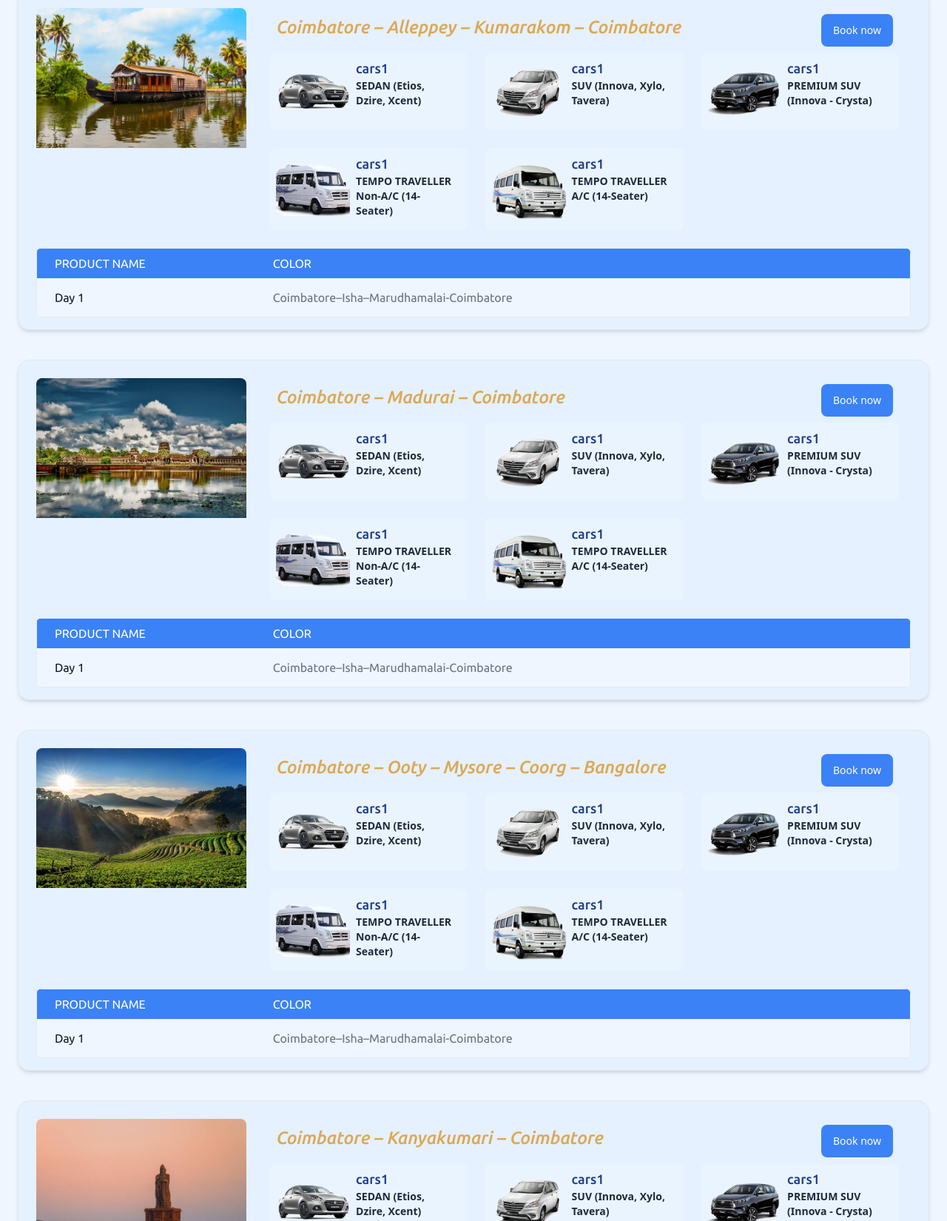
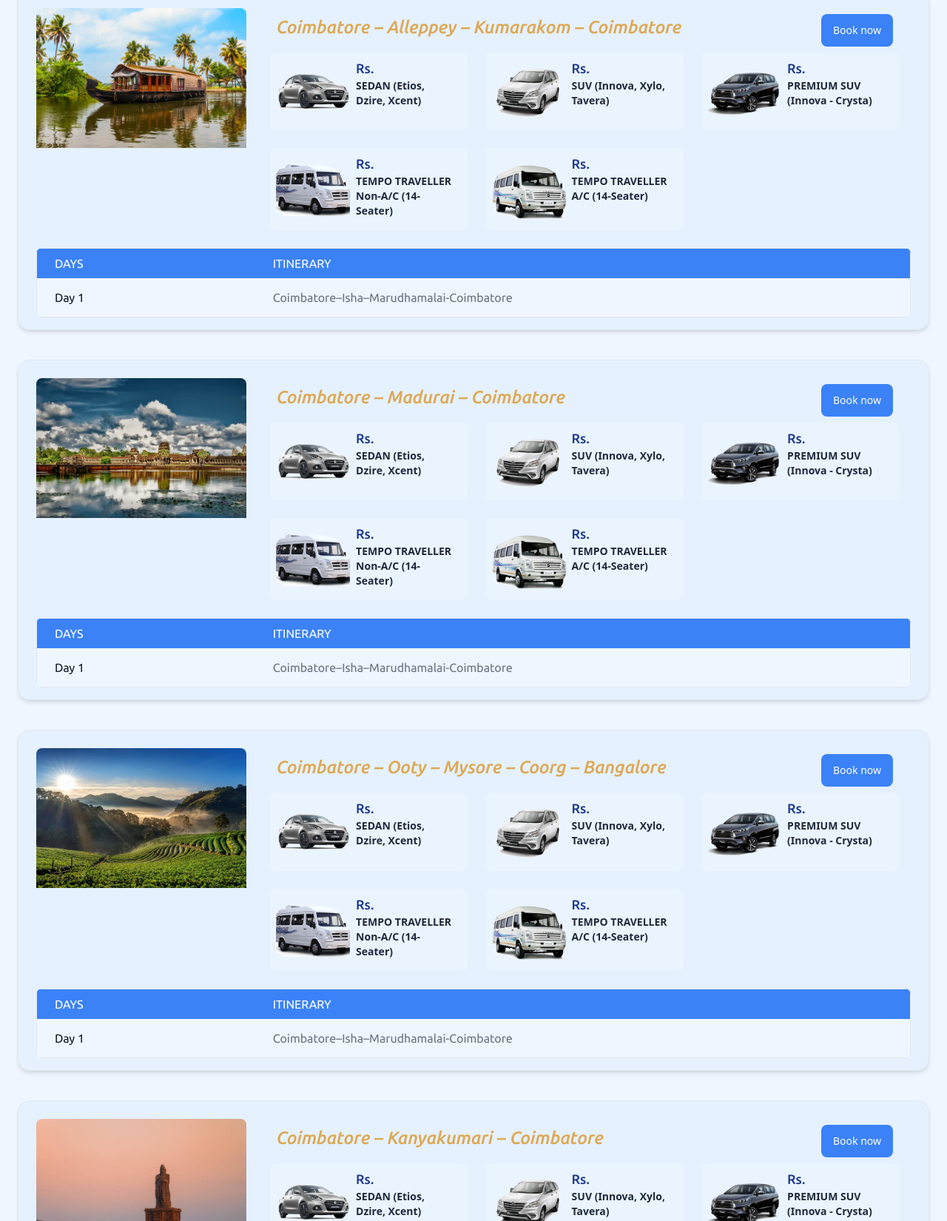
Before and after one commit to vishwa2810/Madhura_Travels, a plain HTML site: page pages/sevenDaysPackage.html in a window 1280 px wide. Shown: the part 1470-3120 px from the top of the page at 74% size. Drawn offline with nearby package versions, Linux system fonts and the light colour scheme; files whose address does not match are found by name.

Commit message:
changes-package

```diff
--- a/pages/sevenDaysPackage.html
+++ b/pages/sevenDaysPackage.html
@@ -218,7 +218,7 @@
                     />
                   </div>
                   <div class="px-2">
-                    <h2 class="txt">cars1</h2>
+                    <h2 class="txt">Rs.</h2>
                     <h4 class="mb-2 text-slate-800 text-sm font-semibold">
                       SEDAN (Etios, Dzire, Xcent)                    </h4>
                     <div>
@@ -237,7 +237,7 @@
                     />
                   </div>
                   <div class="px-2">
-                    <h2 class="txt">cars1</h2>
+                    <h2 class="txt">Rs.</h2>
                     <h4 class="mb-2 text-slate-800 text-sm font-semibold">
                       SUV (Innova, Xylo, Tavera)                    </h4>
                     <div>
@@ -256,7 +256,7 @@
                     />
                   </div>
                   <div class="px-2">
-                    <h2 class="txt">cars1</h2>
+                    <h2 class="txt">Rs.</h2>
                     <h4 class="mb-2 text-slate-800 text-sm font-semibold">
                       PREMIUM SUV (Innova - Crysta)                    </h4>
                     <div>
@@ -274,7 +274,7 @@
                     />
                   </div>
                   <div class="px-2">
-                    <h2 class="txt">cars1</h2>
+                    <h2 class="txt">Rs.</h2>
                     <h4 class="mb-2 text-slate-800 text-sm font-semibold">
                       TEMPO TRAVELLER Non-A/C (14-Seater)                    </h4>
                     <div>
@@ -293,7 +293,7 @@
                     />
                   </div>
                   <div class="px-2">
-                    <h2 class="txt">cars1</h2>
+                    <h2 class="txt">Rs.</h2>
                     <h4 class="mb-2 text-slate-800 text-sm font-semibold">
                       TEMPO TRAVELLER A/C (14-Seater)                    </h4>
                     <div>
@@ -311,10 +311,10 @@
                   <thead class="text-xs text-white uppercase bg-blue-500">
                       <tr>
                           <th scope="col" class="px-6 fnt py-3 w-1/4">
-                              Product name
+                              Days
                           </th>
                           <th scope="col" class="px-6 fnt py-3 w-3/4">
-                              Color
+                              Itinerary
                           </th>
                       </tr>
                   </thead>
@@ -373,7 +373,7 @@
                     />
                   </div>
                   <div class="px-2">
-                    <h2 class="txt">cars1</h2>
+                    <h2 class="txt">Rs.</h2>
                     <h4 class="mb-2 text-slate-800 text-sm font-semibold">
                       SEDAN (Etios, Dzire, Xcent)                    </h4>
                     <div>
@@ -392,7 +392,7 @@
                     />
                   </div>
                   <div class="px-2">
-                    <h2 class="txt">cars1</h2>
+                    <h2 class="txt">Rs.</h2>
                     <h4 class="mb-2 text-slate-800 text-sm font-semibold">
                       SUV (Innova, Xylo, Tavera)                    </h4>
                     <div>
@@ -411,7 +411,7 @@
                     />
                   </div>
                   <div class="px-2">
-                    <h2 class="txt">cars1</h2>
+                    <h2 class="txt">Rs.</h2>
                     <h4 class="mb-2 text-slate-800 text-sm font-semibold">
                       PREMIUM SUV (Innova - Crysta)                    </h4>
                     <div>
@@ -429,7 +429,7 @@
                     />
                   </div>
                   <div class="px-2">
-                    <h2 class="txt">cars1</h2>
+                    <h2 class="txt">Rs.</h2>
                     <h4 class="mb-2 text-slate-800 text-sm font-semibold">
                       TEMPO TRAVELLER Non-A/C (14-Seater)                    </h4>
                     <div>
@@ -448,7 +448,7 @@
                     />
                   </div>
                   <div class="px-2">
-                    <h2 class="txt">cars1</h2>
+                    <h2 class="txt">Rs.</h2>
                     <h4 class="mb-2 text-slate-800 text-sm font-semibold">
                       TEMPO TRAVELLER A/C (14-Seater)                    </h4>
                     <div>
@@ -466,10 +466,10 @@
                   <thead class="text-xs text-white uppercase bg-blue-500">
                       <tr>
                           <th scope="col" class="px-6 fnt py-3 w-1/4">
-                              Product name
+                              Days
                           </th>
                           <th scope="col" class="px-6 fnt py-3 w-3/4">
-                              Color
+                              Itinerary
                           </th>
                       </tr>
                   </thead>
@@ -528,7 +528,7 @@
                     />
                   </div>
                   <div class="px-2">
-                    <h2 class="txt">cars1</h2>
+                    <h2 class="txt">Rs.</h2>
                     <h4 class="mb-2 text-slate-800 text-sm font-semibold">
                       SEDAN (Etios, Dzire, Xcent)                    </h4>
                     <div>
@@ -547,7 +547,7 @@
                     />
                   </div>
                   <div class="px-2">
-                    <h2 class="txt">cars1</h2>
+                    <h2 class="txt">Rs.</h2>
                     <h4 class="mb-2 text-slate-800 text-sm font-semibold">
                       SUV (Innova, Xylo, Tavera)                    </h4>
                     <div>
@@ -566,7 +566,7 @@
                     />
                   </div>
                   <div class="px-2">
-                    <h2 class="txt">cars1</h2>
+                    <h2 class="txt">Rs.</h2>
                     <h4 class="mb-2 text-slate-800 text-sm font-semibold">
                       PREMIUM SUV (Innova - Crysta)                    </h4>
                     <div>
@@ -584,7 +584,7 @@
                     />
                   </div>
                   <div class="px-2">
-                    <h2 class="txt">cars1</h2>
+                    <h2 class="txt">Rs.</h2>
                     <h4 class="mb-2 text-slate-800 text-sm font-semibold">
                       TEMPO TRAVELLER Non-A/C (14-Seater)                    </h4>
                     <div>
@@ -603,7 +603,7 @@
                     />
                   </div>
                   <div class="px-2">
-                    <h2 class="txt">cars1</h2>
+                    <h2 class="txt">Rs.</h2>
                     <h4 class="mb-2 text-slate-800 text-sm font-semibold">
                       TEMPO TRAVELLER A/C (14-Seater)                    </h4>
                     <div>
@@ -621,10 +621,10 @@
                   <thead class="text-xs text-white uppercase bg-blue-500">
                       <tr>
                           <th scope="col" class="px-6 fnt py-3 w-1/4">
-                              Product name
+                              Days
                           </th>
                           <th scope="col" class="px-6 fnt py-3 w-3/4">
-                              Color
+                              Itinerary
                           </th>
                       </tr>
                   </thead>
@@ -683,7 +683,7 @@
                     />
                   </div>
                   <div class="px-2">
-                    <h2 class="txt">cars1</h2>
+                    <h2 class="txt">Rs.</h2>
                     <h4 class="mb-2 text-slate-800 text-sm font-semibold">
                       SEDAN (Etios, Dzire, Xcent)                    </h4>
                     <div>
@@ -702,7 +702,7 @@
                     />
                   </div>
                   <div class="px-2">
-                    <h2 class="txt">cars1</h2>
+                    <h2 class="txt">Rs.</h2>
                     <h4 class="mb-2 text-slate-800 text-sm font-semibold">
                       SUV (Innova, Xylo, Tavera)                    </h4>
                     <div>
@@ -721,7 +721,7 @@
                     />
                   </div>
                   <div class="px-2">
-                    <h2 class="txt">cars1</h2>
+                    <h2 class="txt">Rs.</h2>
                     <h4 class="mb-2 text-slate-800 text-sm font-semibold">
                       PREMIUM SUV (Innova - Crysta)                    </h4>
                     <div>
@@ -739,7 +739,7 @@
                     />
                   </div>
                   <div class="px-2">
-                    <h2 class="txt">cars1</h2>
+                    <h2 class="txt">Rs.</h2>
                     <h4 class="mb-2 text-slate-800 text-sm font-semibold">
                       TEMPO TRAVELLER Non-A/C (14-Seater)                    </h4>
                     <div>
@@ -758,7 +758,7 @@
                     />
                   </div>
                   <div class="px-2">
-                    <h2 class="txt">cars1</h2>
+                    <h2 class="txt">Rs.</h2>
                     <h4 class="mb-2 text-slate-800 text-sm font-semibold">
                       TEMPO TRAVELLER A/C (14-Seater)                    </h4>
                     <div>
@@ -776,10 +776,10 @@
                   <thead class="text-xs text-white uppercase bg-blue-500">
                       <tr>
                           <th scope="col" class="px-6 fnt py-3 w-1/4">
-                              Product name
+                              Days
                           </th>
                           <th scope="col" class="px-6 fnt py-3 w-3/4">
-                              Color
+                              Itinerary
                           </th>
                       </tr>
                   </thead>
@@ -838,7 +838,7 @@
                     />
                   </div>
                   <div class="px-2">
-                    <h2 class="txt">cars1</h2>
+                    <h2 class="txt">Rs.</h2>
                     <h4 class="mb-2 text-slate-800 text-sm font-semibold">
                       SEDAN (Etios, Dzire, Xcent)                    </h4>
                     <div>
@@ -857,7 +857,7 @@
                     />
                   </div>
                   <div class="px-2">
-                    <h2 class="txt">cars1</h2>
+                    <h2 class="txt">Rs.</h2>
                     <h4 class="mb-2 text-slate-800 text-sm font-semibold">
                       SUV (Innova, Xylo, Tavera)                    </h4>
                     <div>
@@ -876,7 +876,7 @@
                     />
                   </div>
                   <div class="px-2">
-                    <h2 class="txt">cars1</h2>
+                    <h2 class="txt">Rs.</h2>
                     <h4 class="mb-2 text-slate-800 text-sm font-semibold">
                       PREMIUM SUV (Innova - Crysta)                    </h4>
                     <div>
@@ -894,7 +894,7 @@
                     />
                   </div>
                   <div class="px-2">
-                    <h2 class="txt">cars1</h2>
+                    <h2 class="txt">Rs.</h2>
                     <h4 class="mb-2 text-slate-800 text-sm font-semibold">
                       TEMPO TRAVELLER Non-A/C (14-Seater)                    </h4>
                     <div>
@@ -913,7 +913,7 @@
                     />
                   </div>
                   <div class="px-2">
-                    <h2 class="txt">cars1</h2>
+                    <h2 class="txt">Rs.</h2>
                     <h4 class="mb-2 text-slate-800 text-sm font-semibold">
                       TEMPO TRAVELLER A/C (14-Seater)                    </h4>
                     <div>
@@ -931,10 +931,10 @@
                   <thead class="text-xs text-white uppercase bg-blue-500">
                       <tr>
                           <th scope="col" class="px-6 fnt py-3 w-1/4">
-                              Product name
+                              Days
                           </th>
                           <th scope="col" class="px-6 fnt py-3 w-3/4">
-                              Color
+                              Itinerary
                           </th>
                       </tr>
                   </thead>
@@ -993,7 +993,7 @@
                     />
                   </div>
                   <div class="px-2">
-                    <h2 class="txt">cars1</h2>
+                    <h2 class="txt">Rs.</h2>
                     <h4 class="mb-2 text-slate-800 text-sm font-semibold">
                       SEDAN (Etios, Dzire, Xcent)                    </h4>
                     <div>
@@ -1012,7 +1012,7 @@
                     />
                   </div>
                   <div class="px-2">
-                    <h2 class="txt">cars1</h2>
+                    <h2 class="txt">Rs.</h2>
                     <h4 class="mb-2 text-slate-800 text-sm font-semibold">
                       SUV (Innova, Xylo, Tavera)                    </h4>
                     <div>
@@ -1031,7 +1031,7 @@
                     />
                   </div>
                   <div class="px-2">
-                    <h2 class="txt">cars1</h2>
+                    <h2 class="txt">Rs.</h2>
                     <h4 class="mb-2 text-slate-800 text-sm font-semibold">
                       PREMIUM SUV (Innova - Crysta)                    </h4>
                     <div>
@@ -1049,7 +1049,7 @@
                     />
                   </div>
                   <div class="px-2">
-                    <h2 class="txt">cars1</h2>
+                    <h2 class="txt">Rs.</h2>
                     <h4 class="mb-2 text-slate-800 text-sm font-semibold">
                       TEMPO TRAVELLER Non-A/C (14-Seater)                    </h4>
                     <div>
@@ -1068,7 +1068,7 @@
                     />
                   </div>
                   <div class="px-2">
-                    <h2 class="txt">cars1</h2>
+                    <h2 class="txt">Rs.</h2>
                     <h4 class="mb-2 text-slate-800 text-sm font-semibold">
                       TEMPO TRAVELLER A/C (14-Seater)                    </h4>
                     <div>
@@ -1086,10 +1086,10 @@
                   <thead class="text-xs text-white uppercase bg-blue-500">
                       <tr>
                           <th scope="col" class="px-6 fnt py-3 w-1/4">
-                              Product name
+                              Days
                           </th>
                           <th scope="col" class="px-6 fnt py-3 w-3/4">
-                              Color
+                              Itinerary
                           </th>
                       </tr>
                   </thead>
```
Also changed, not shown: pages/threeDaysPackage.html (+42 -42 lines), pages/tourPackage.html (+42 -42 lines), pages/twoDaysPackage.html (+42 -42 lines).
